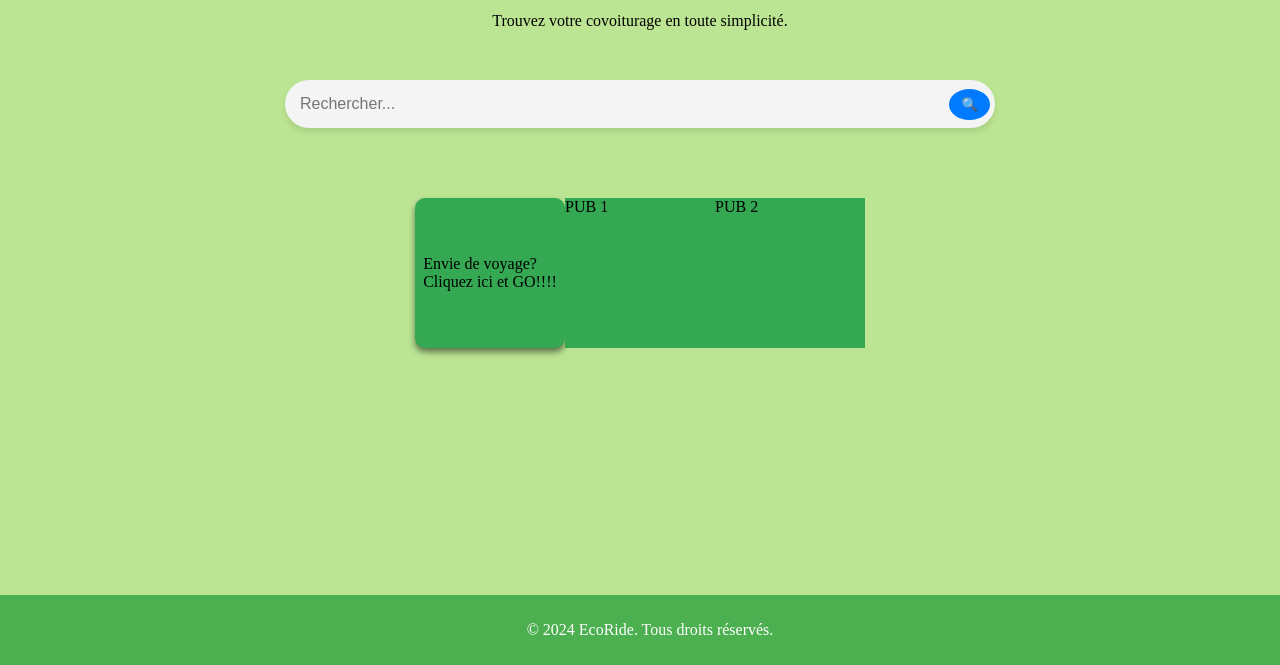
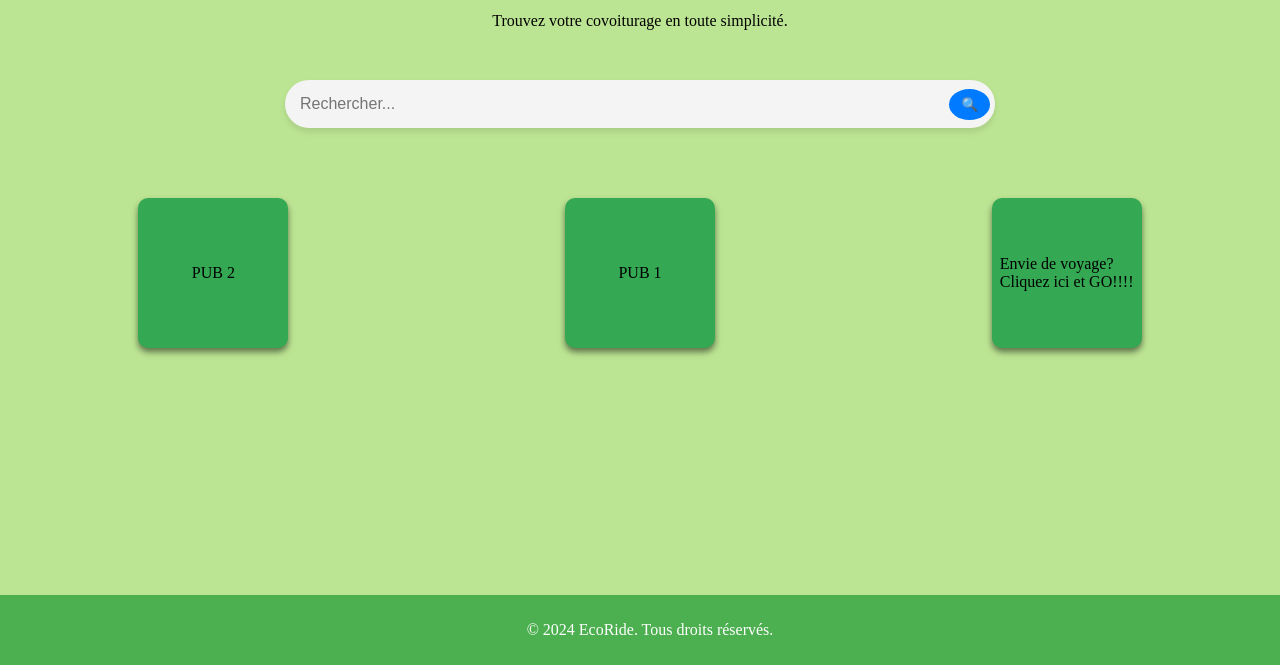
Before and after one commit to Alyaesub/Ecoride, a PHP site: page / in a window 1280 px wide. Shown: the part 135-800 px from the top of the page. Run offline with PHP 8.4, Linux system fonts and the light colour scheme.

Commit message:
add css on pub

```diff
--- a/styles/css/main.css
+++ b/styles/css/main.css
@@ -270,7 +270,8 @@
   .section-pubs-covoit {
     display: flex;
     align-items: center;
-    justify-content: center;
+    justify-content: space-around;
+    flex-direction: row-reverse;
     padding-top: 20px;
     width: 100%;
     height: 250px;
@@ -297,13 +298,33 @@
     color: black;
   }
   .pub-1 {
+    display: flex;
+    align-items: center;
+    justify-content: center;
     width: 150px;
     height: 150px;
     background-color: #34a853;
+    border-radius: 10px;
+    box-shadow: 0 4px 6px rgba(0, 0, 0, 0.5);
+    transition: all 0.3s ease-in-out;
+    text-decoration: none;
+  }
+  .pub-1:hover {
+    box-shadow: 0 4px 10px rgba(0, 0, 0, 0.2);
   }
   .pub-2 {
+    display: flex;
+    align-items: center;
+    justify-content: center;
     width: 150px;
     height: 150px;
     background-color: #34a853;
+    border-radius: 10px;
+    box-shadow: 0 4px 6px rgba(0, 0, 0, 0.5);
+    transition: all 0.3s ease-in-out;
+    text-decoration: none;
+  }
+  .pub-2:hover {
+    box-shadow: 0 4px 10px rgba(0, 0, 0, 0.2);
   }
 }/*# sourceMappingURL=main.css.map */
--- a/styles/sass/_section-pubs-covoit.scss
+++ b/styles/sass/_section-pubs-covoit.scss
@@ -44,7 +44,8 @@
     .section-pubs-covoit{
         display: flex;
         align-items: center;
-        justify-content: center;
+        justify-content: space-around;
+        flex-direction: row-reverse;
         padding-top: 20px;
         width: 100%;
         height: 250px;
@@ -72,14 +73,34 @@
         }
     }
     .pub-1 {
+        display: flex;
+        align-items: center;
+        justify-content: center;
         width: 150px;
         height: 150px;
         background-color: $primary-color;
+        border-radius: 10px;
+        box-shadow: 0 4px 6px rgba(0, 0, 0, 0.5);
+        transition: all 0.3s ease-in-out;
+        text-decoration: none;
+        &:hover {
+            box-shadow: 0 4px 10px rgba(0, 0, 0, 0.2);
+        }
     }
 
     .pub-2 {
+        display: flex;
+        align-items: center;
+        justify-content: center;
         width: 150px;
         height: 150px;
         background-color: $primary-color;
+        border-radius: 10px;
+        box-shadow: 0 4px 6px rgba(0, 0, 0, 0.5);
+        transition: all 0.3s ease-in-out;
+        text-decoration: none;
+        &:hover {
+            box-shadow: 0 4px 10px rgba(0, 0, 0, 0.2);
+        }
     }
 }
```
Also changed, not shown: 1 other file.
